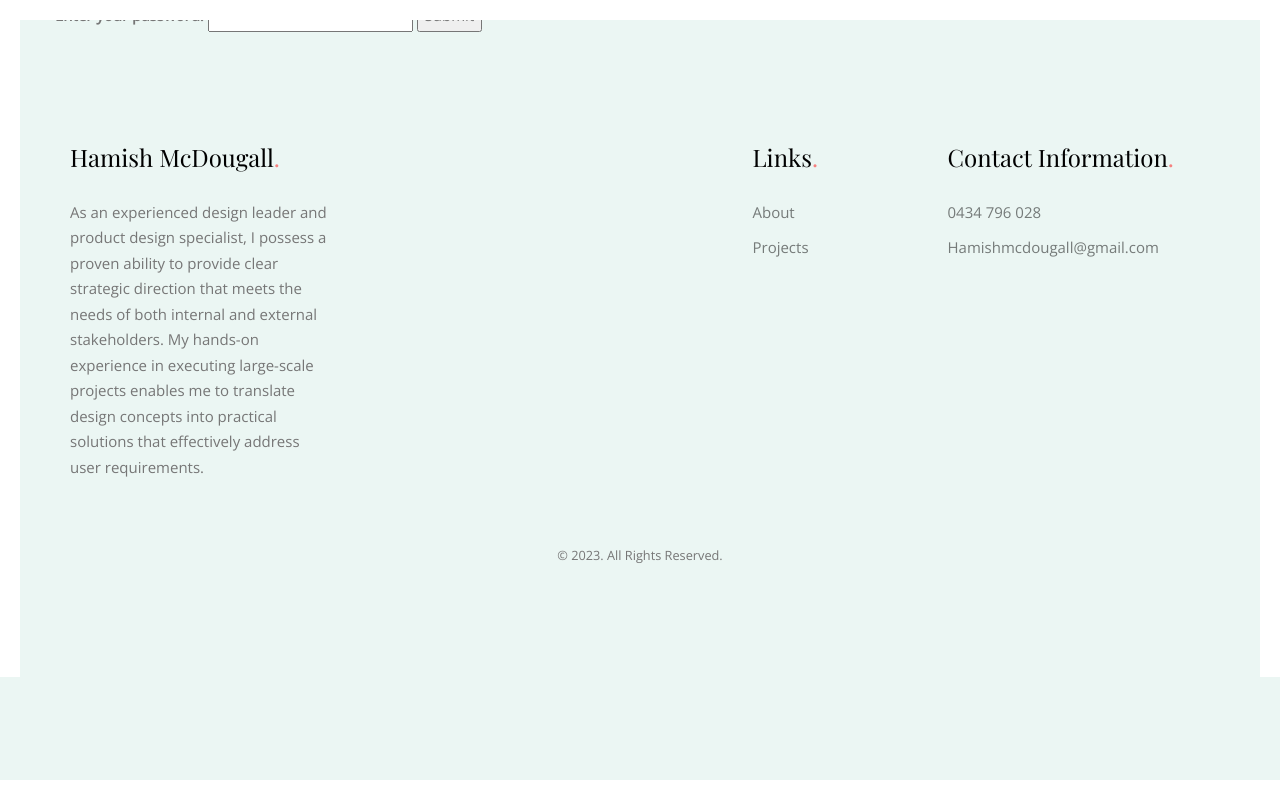
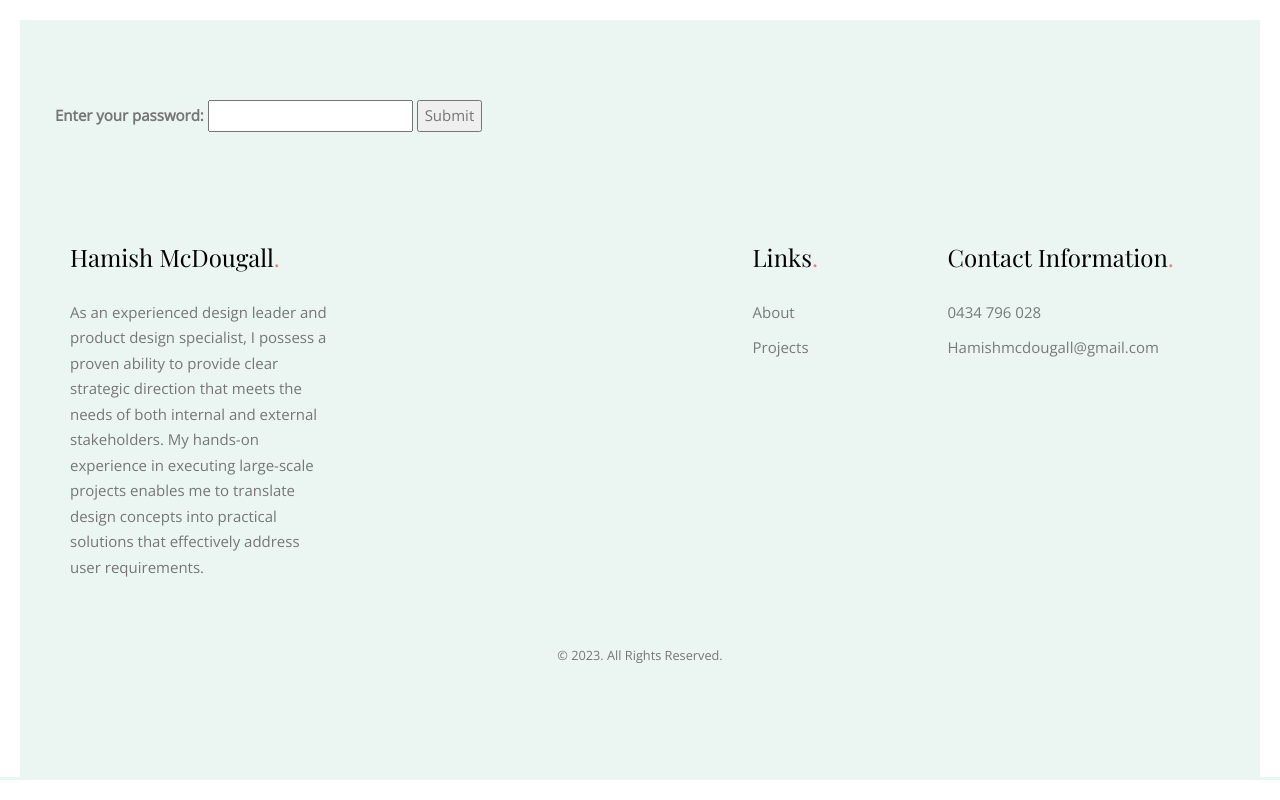
Before and after one commit to HamishMcDougall/hamishmcdougall.github.io, a website: page index.html in a window 1280 px wide. Drawn offline with nearby package versions, Linux system fonts and the light colour scheme; files whose address does not match are found by name.

Commit message:
password2

```diff
--- a/index.html
+++ b/index.html
@@ -50,7 +50,7 @@
 <body>
 
 	<div id="fh5co-portfolio"  class="container">
-		<div class="row" stle="margin-top:100px;">
+		<div class="row" style="margin-top:100px;">
   <form>
     <label for="pswd">Enter your password: </label>
     <input type="password" id="pswd">
```
